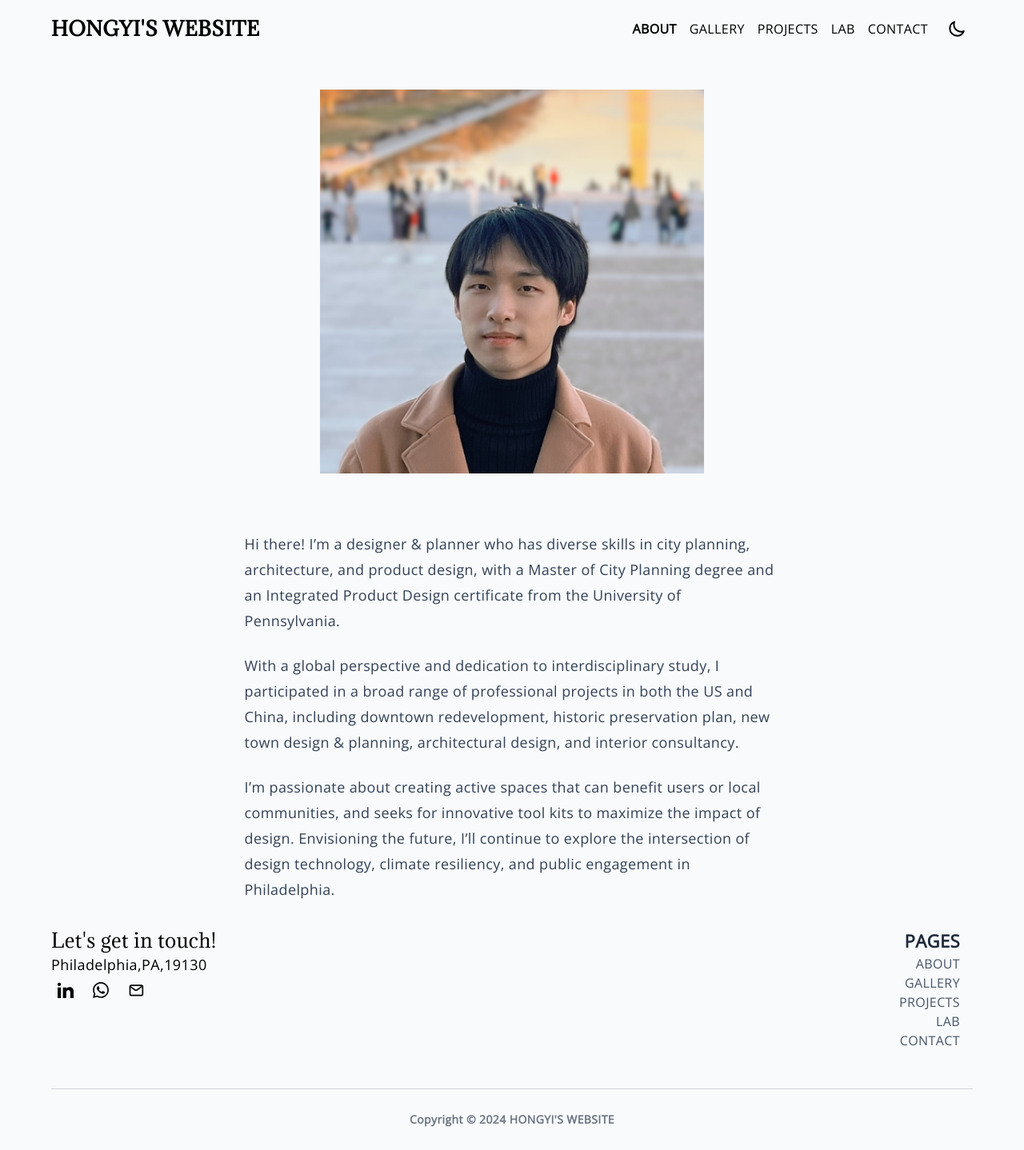
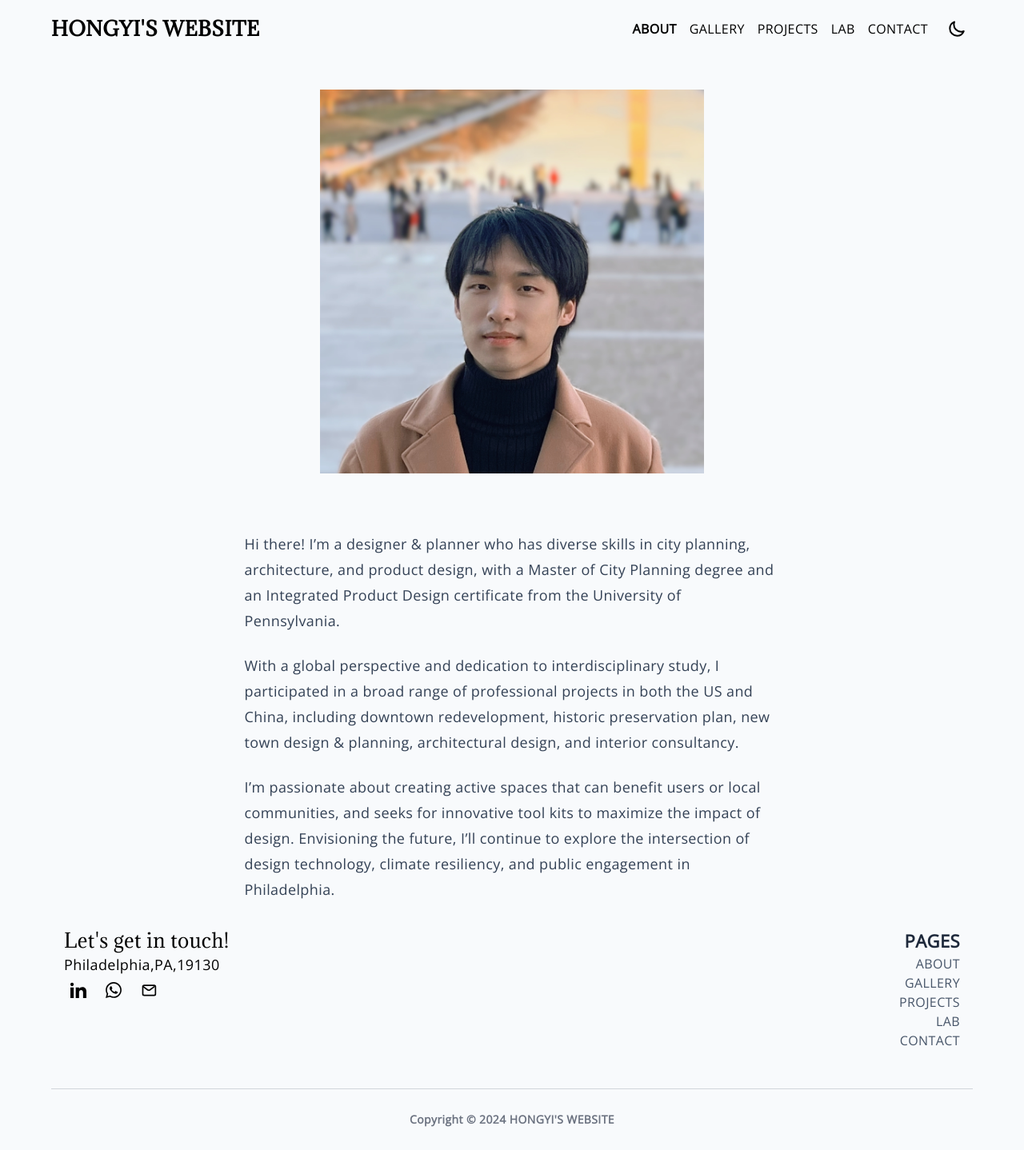
Before and after one commit to hongyili-hl/hongyili-hl.github.io, a Jekyll site: the page built from about.md, in a window 1280 px wide. Shown: the whole page at 80% size. Built offline with Jekyll 4.4.1, drawn with Linux system fonts in a browser that asks for light colours.

Commit message:
Update footer.html

```diff
--- a/_includes/footer.html
+++ b/_includes/footer.html
@@ -1,9 +1,9 @@
 {% capture currentYear %}{{ 'now' | date: '%Y' }}{% endcapture %}
 
-<footer class="relative pt-12 pb-6">
+<footer class="relative pt-18 pb-6">
   <div class="container mx-auto">
     <div class="flex flex-wrap text-left lg:text-left">
-      <div class="w-full lg:w-6/12">
+      <div class="w-full lg:w-6/12 px-4">
         <h5 class="text-2xl fonat-semibold">{{ site.data[site.lang].footer.title | default: "Let's get in touch!" |
           localize}}</h5>
         <span class="text-lg dark:text-slate-300 my-4">
```
